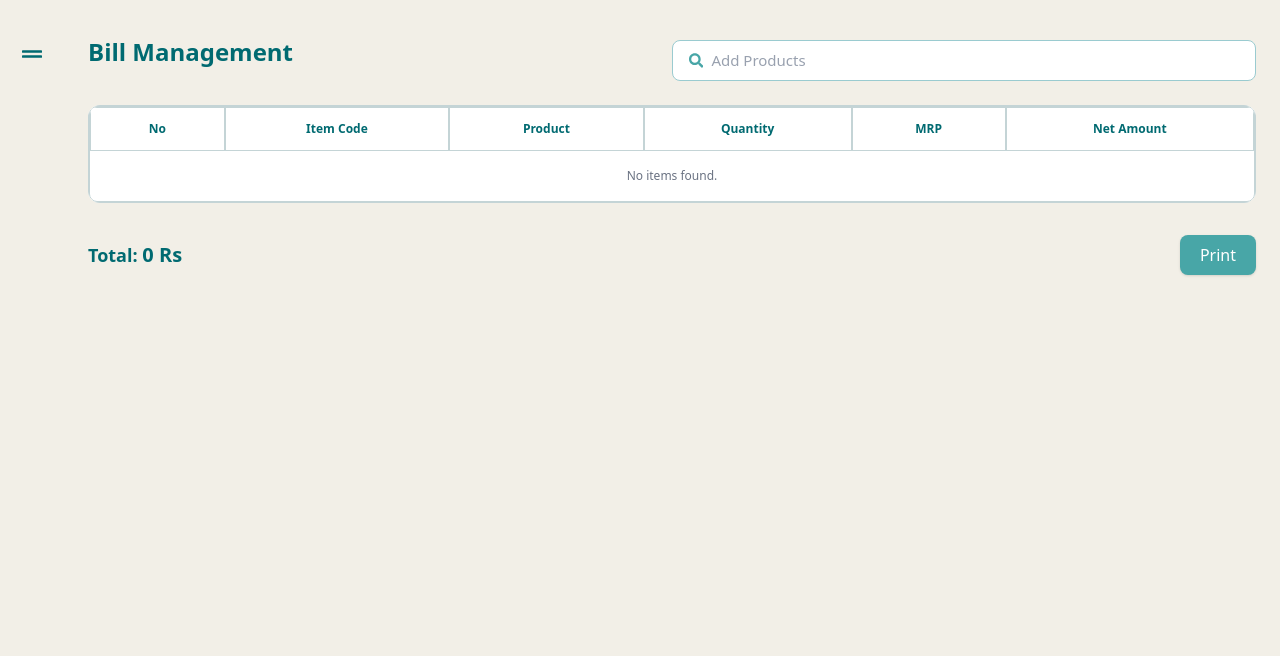
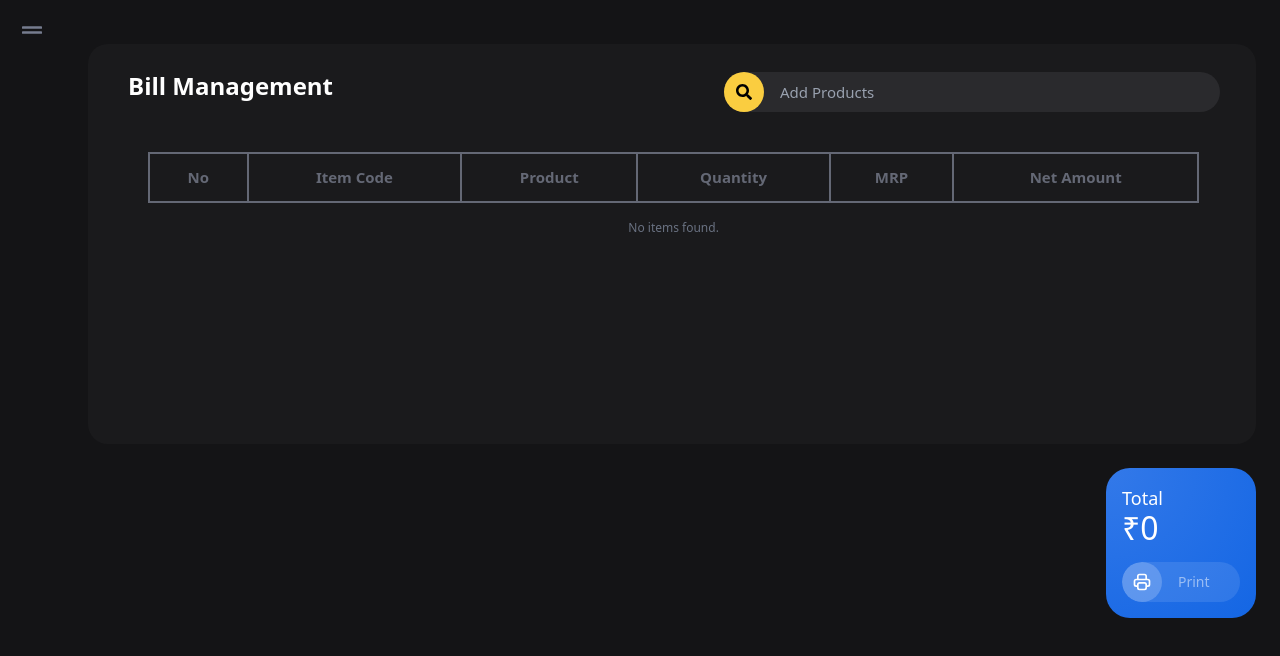
Before and after one commit to sunny-pixels/BillSwift, a React app in the folder frontend/: page /bill in a window 1280 px wide. Shown: the top 656 px of the page. Built offline with nearby package versions, Linux system fonts and the light colour scheme; the HTML template or start-up script is replaced by a standard one.

Commit message:
done backend and frontend

```diff
--- a/frontend/src/components/AddItemsBill.jsx
+++ /dev/null
@@ -1,9 +0,0 @@
-import React from 'react'
-
-const AddItemsBill = () => {
-  return (
-    <div>AddItemsBill</div>
-  )
-}
-
-export default AddItemsBill
--- a/frontend/src/components/AddItemsModal.jsx
+++ b/frontend/src/components/AddItemsModal.jsx
@@ -43,11 +43,11 @@ const AddItemsModal = ({ isOpen, onClose, onItemAdded }) => {
 
   return (
     <div className="fixed inset-0 backdrop-blur-sm flex items-center justify-center text-[15px] z-20">
-      <div className="bg-[#ecebe8] p-6 rounded-lg shadow-lg w-[auto] flex flex-col gap-10">
+      <div className="bg-[#202124] p-6 rounded-lg shadow-lg w-[500px] flex flex-col gap-5">
         <div className="flex justify-between items-center">
-          <h2 className="text-xl font-bold text-[#006A71]">Add Your Item</h2>
+          <h2 className="text-xl font-bold text-white">Add Your Item</h2>
           <button
-            className="text-gray-500 hover:text-[#48A6A7] text-3xl"
+            className="text-white hover:text-[#9594a0] text-3xl"
             onClick={onClose}
             type="button"
           >
@@ -56,9 +56,9 @@ const AddItemsModal = ({ isOpen, onClose, onItemAdded }) => {
         </div>
 
         <form className="flex flex-col" onSubmit={handleSubmit}>
-          <div className="flex gap-10">
+          <div className="flex flex-col gap-5">
             <input
-              className="border p-3 border-[#c4d4d6] focus-within:ring-1 outline-none focus-within:ring-[#48A6A7] rounded-lg"
+              className="border p-3 text-white focus-within:ring-1 outline-none rounded-lg"
               type="text"
               placeholder="Enter ItemCode"
               value={itemCode}
@@ -66,7 +66,7 @@ const AddItemsModal = ({ isOpen, onClose, onItemAdded }) => {
               required
             />
             <input
-              className="border p-3 border-[#c4d4d6] focus-within:ring-1 outline-none focus-within:ring-[#48A6A7] rounded-lg"
+              className="border p-3 text-white focus-within:ring-1 outline-none rounded-lg"
               type="text"
               placeholder="Enter Product"
               value={product}
@@ -74,7 +74,7 @@ const AddItemsModal = ({ isOpen, onClose, onItemAdded }) => {
               required
             />
             <input
-              className="border p-3 border-[#c4d4d6] focus-within:ring-1 outline-none focus-within:ring-[#48A6A7] rounded-lg"
+              className="border p-3 text-white focus-within:ring-1 outline-none rounded-lg"
               type="number"
               placeholder="Enter Quantity"
               value={quantity}
@@ -82,7 +82,7 @@ const AddItemsModal = ({ isOpen, onClose, onItemAdded }) => {
               required
             />
             <input
-              className="border p-3 border-[#c4d4d6] focus-within:ring-1 outline-none focus-within:ring-[#48A6A7] rounded-lg"
+              className="border p-3 text-white focus-within:ring-1 outline-none rounded-lg"
               type="number"
               placeholder="Enter Mrp"
               value={mrp}
@@ -92,7 +92,7 @@ const AddItemsModal = ({ isOpen, onClose, onItemAdded }) => {
           </div>
           <button
             type="submit"
-            className="bg-[#48A6A7] hover:bg-[#006A71] text-white font-bold py-2 px-4 mt-7 rounded self-end"
+            className="bg-[#0a66e5] hover:bg-[#9594a0] text-white font-bold py-2 px-4 mt-7 rounded self-end"
           >
             Save
           </button>
--- a/frontend/src/components/Button.jsx
+++ b/frontend/src/components/Button.jsx
@@ -1,12 +1,13 @@
 import React from "react";
 
-const Button = ({ name, onClick }) => {
+const Button = ({ name, onClick, icon }) => {
   return (
-    <div className="flex justify-end w-[auto] gap-7">
+    <div>
       <button
         onClick={onClick}
-        className="px-5 py-2 bg-[#48A6A7] hover:bg-[#006A71] text-white font-medium rounded-lg transition duration-200 shadow-sm"
+        className="flex items-center justify-center gap-3 px-5 py-2 bg-[#2a2a2d] hover:bg-[#767c8f] text-white font-medium rounded-[240px]"
       >
+        {icon}
         {name}
       </button>
     </div>
--- a/frontend/src/components/SearchItemBill.jsx
+++ b/frontend/src/components/SearchItemBill.jsx
@@ -42,7 +42,11 @@ const SearchItemBill = ({ onItemSelect, name, className }) => {
         .then((res) => res.json())
         .then((data) => {
           const filteredResults = data.filter((item) => {
-            return item && item.product && item.product.toLowerCase().includes(value.toLowerCase());
+            return (
+              item &&
+              item.product &&
+              item.product.toLowerCase().includes(value.toLowerCase())
+            );
           });
           setResults(filteredResults);
           setShowResults(true);
@@ -60,7 +64,9 @@ const SearchItemBill = ({ onItemSelect, name, className }) => {
 
   const handleResultClick = (result) => {
     // Set the formatted input
-    const formattedInput = `${result.product} - ${result.quantity || 1} - ${result.mrp || 0}`;
+    const formattedInput = `${result.product} - ${result.quantity || 1} - ${
+      result.mrp || 0
+    }`;
     setInput(formattedInput);
     setShowResults(false);
   };
@@ -80,7 +86,7 @@ const SearchItemBill = ({ onItemSelect, name, className }) => {
             product: product,
             quantity: quantity,
             mrp: mrp,
-            itemCode: "MANUAL-" + Date.now().toString().slice(-6)
+            itemCode: "MANUAL-" + Date.now().toString().slice(-6),
           };
 
           // Add item to table
@@ -107,13 +113,17 @@ const SearchItemBill = ({ onItemSelect, name, className }) => {
   };
 
   return (
-    <div className="relative w-full flex justify-center">
-      <div className={`flex items-center border border-[#9ACBD0] rounded-lg px-3 py-2 bg-white w-[90%] mt-4 focus-within:ring-2 focus-within:ring-[#48A6A7] transition duration-200 ${className}`}>
-        <FaSearch className="text-[#48A6A7] mr-2 text-[15px]" />
+    <div className="relative w-[85%] ml-20 flex justify-center">
+      <div
+        className={`w-full px-0 py-0 rounded-[240px] focus:outline-none flex items-center gap-4 bg-[#2a2a2d]`}
+      >
+        <div className="px-3 py-3 rounded-full flex items-center justify-center bg-[#facd40]">
+          <FaSearch className="text-black text-base" />
+        </div>
         <input
           type="text"
           placeholder={name}
-          className="outline-none bg-transparent w-full text-[15px] text-gray-800 placeholder-gray-400"
+          className="outline-none bg-transparent w-full text-[15px] text-white placeholder-gray-400"
           value={input}
           onChange={(e) => handleChange(e.target.value)}
           onFocus={() => {
@@ -126,10 +136,13 @@ const SearchItemBill = ({ onItemSelect, name, className }) => {
       </div>
 
       {/* Search Results */}
-      {showResults && results.length > 0 && input.trim() !== "" && !input.includes(" - ") && (
+      {showResults &&
+        results.length > 0 &&
+        input.trim() !== "" &&
+        !input.includes(" - ") && (
           <div
             ref={resultsRef}
-          className="absolute top-[60px] w-full bg-white border border-[#9ACBD0] rounded-lg flex flex-col shadow-md max-h-[200px] overflow-y-auto z-15 scrollbar-hide"
+            className="absolute top-[45px] w-full bg-[#2a2a2d] border rounded-lg flex flex-col shadow-md max-h-[200px] overflow-y-auto z-15 scrollbar-hide"
           >
             {results.map((result, index) => (
               <div
@@ -139,8 +152,8 @@ const SearchItemBill = ({ onItemSelect, name, className }) => {
                 tabIndex={0}
                 className={
                   selectedItem === index
-                  ? "p-3 bg-[#F2EFE7] text-[#006A71] font-medium text-[13px] cursor-pointer focus:outline-none"
-                  : "p-3 hover:bg-[#F2EFE7] text-gray-700 font-medium text-[13px] cursor-pointer focus:outline-none focus:bg-[#F2EFE7] transition-colors duration-150"
+                    ? "p-3 bg-[#767c8f] text-white font-medium text-[13px] cursor-pointer focus:outline-none"
+                    : "p-3 hover:bg-[#767c8f] text-white font-medium text-[13px] cursor-pointer focus:outline-none focus:bg-[#F2EFE7] transition-colors duration-150"
                 }
               >
                 {result?.product || "No Item Code"}
--- a/frontend/src/components/SearchItemInventory.jsx
+++ b/frontend/src/components/SearchItemInventory.jsx
@@ -1,7 +1,7 @@
 import React, { useState, useEffect, useRef } from "react";
 import { FaSearch } from "react-icons/fa";
 
-const SearchItemInventory = ({ onItemHighlight, name, className }) => {
+const SearchItemInventory = ({ onItemHighlight, name }) => {
   const [input, setInput] = useState("");
   const [results, setResults] = useState([]);
   const [showResults, setShowResults] = useState(true);
@@ -88,13 +88,17 @@ const SearchItemInventory = ({ onItemHighlight, name, className }) => {
   };
 
   return (
-    <div className="relative w-full flex justify-center">
-      <div className={`flex items-center border border-[#9ACBD0] rounded-lg px-3 py-2 bg-white w-[90%] mt-4 focus-within:ring-2 focus-within:ring-[#48A6A7] transition duration-200 ${className}`}>
-        <FaSearch className="text-[#48A6A7] mr-2 text-[15px]" />
+    <div className="relative w-[85%] ml-20 flex justify-center">
+      <div
+        className={`w-full px-0 py-0 rounded-[240px] focus:outline-none flex items-center gap-4 bg-[#2a2a2d]`}
+      >
+        <div className="px-3 py-3 rounded-full flex items-center justify-center bg-[#facd40]">
+          <FaSearch className="text-black text-base" />
+        </div>
         <input
           type="text"
           placeholder={name}
-          className="outline-none bg-transparent w-full text-[15px] text-gray-800 placeholder-gray-400"
+          className="outline-none bg-transparent w-full text-[15px] text-white placeholder-gray-400"
           value={input}
           onChange={(e) => handleChange(e.target.value)}
           onKeyDown={handleKeyDown}
@@ -102,12 +106,10 @@ const SearchItemInventory = ({ onItemHighlight, name, className }) => {
       </div>
 
       {/* Search Results */}
-      {showResults &&
-        results.length > 0 &&
-        input.trim() !== "" && (
+      {showResults && results.length > 0 && input.trim() !== "" && (
         <div
           ref={resultsRef}
-            className="absolute top-[60px] w-full bg-white border border-[#9ACBD0] rounded-lg flex flex-col shadow-md max-h-[200px] overflow-y-auto z-15 scrollbar-hide"
+          className="absolute top-[45px] w-full bg-[#2a2a2d] border rounded-lg flex flex-col shadow-md max-h-[200px] overflow-y-auto z-15 scrollbar-hide"
         >
           {results.map((result, index) => (
             <div
@@ -117,8 +119,8 @@ const SearchItemInventory = ({ onItemHighlight, name, className }) => {
               tabIndex={0}
               className={
                 selectedItem === index
-                    ? "p-3 bg-[#F2EFE7] text-[#006A71] font-medium text-[13px] cursor-pointer focus:outline-none"
-                    : "p-3 hover:bg-[#F2EFE7] text-gray-700 font-medium text-[13px] cursor-pointer focus:outline-none focus:bg-[#F2EFE7] transition-colors duration-150"
+                  ? "p-3 bg-[#767c8f] text-white font-medium text-[13px] cursor-pointer focus:outline-none"
+                  : "p-3 hover:bg-[#767c8f] text-white font-medium text-[13px] cursor-pointer focus:outline-none focus:bg-[#F2EFE7] transition-colors duration-150"
               }
             >
               {result?.product || "No Item Code"}
--- a/frontend/src/components/SlideBar.jsx
+++ b/frontend/src/components/SlideBar.jsx
@@ -14,9 +14,9 @@ const SlideBar = () => {
   const [isOpen, setIsOpen] = useState(false);
 
   return (
-    <div className="w-[5%] h-screen flex flex-col items-center justify-betwee text-[#006A71] py-5">
+    <div className="w-[5%] h-screen flex flex-col items-center justify-betwee text-[#767c8f] py-5">
       <FaGripLines
-        className="text-xl cursor-pointer hover:text-blue-400 transition mt-6"
+        className="text-xl cursor-pointer hover:text-blue-400 transition"
         onClick={() => setIsOpen(!isOpen)}
       />
 
--- a/frontend/src/components/Table.jsx
+++ b/frontend/src/components/Table.jsx
@@ -54,22 +54,30 @@ const Table = ({ items, setItems, highlightedItemId }) => {
 
   return (
     <>
-      <div className="w-full rounded-lg shadow-lg border border-[#c4d4d6] text-[12px]">
-        <div className="relative max-h-[452px] overflow-y-auto scrollbar-hide border border-[#c4d4d6] rounded-lg">
-          <table className="w-full border-separate border-spacing-0">
-            <thead className="sticky top-0 z-10 bg-white text-[#006A71]">
-              <tr className="border-b border-[#c4d4d6]">
-                <th className="border border-[#c4d4d6] px-6 py-3">No</th>
-                <th className="border border-[#c4d4d6] px-6 py-3">Item Code</th>
-                <th className="border border-[#c4d4d6] px-6 py-3">Product</th>
-                <th className="border border-[#c4d4d6] px-6 py-3">Quantity</th>
-                <th className="border border-[#c4d4d6] px-6 py-3">MRP</th>
-                <th className="border border-[#c4d4d6] px-6 py-3">
+      <div className="w-full text-[12px]">
+        <div className="max-h-[244px] w-[90%] overflow-y-auto ml-15 mt-10 scrollbar-hide">
+          <table className="w-full">
+            <thead className="border-2">
+              <tr className="text-[#646875]">
+                <th className="font-bold text-[15px] px-3 py-3 border-2">No</th>
+                <th className="font-bold text-[15px] px-3 py-3 border-2">
+                  Item Code
+                </th>
+                <th className="font-bold text-[15px] px-3 py-3 border-2">
+                  Product
+                </th>
+                <th className="font-bold text-[15px] px-3 py-3 border-2">
+                  Quantity
+                </th>
+                <th className="font-bold text-[15px] px-3 py-3 border-2">
+                  MRP
+                </th>
+                <th className="font-bold text-[15px] px-3 py-3 border-2">
                   Net Amount
                 </th>
               </tr>
             </thead>
-            <tbody className="divide-y divide-[#9ACBD0]">
+            <tbody className="">
               {items && items.length > 0 ? (
                 items.map((i, index) => {
                   const isHighlighted =
@@ -82,15 +90,15 @@ const Table = ({ items, setItems, highlightedItemId }) => {
                       // Set ref conditionally only for the highlighted row
                       ref={isHighlighted ? highlightedRowRef : null}
                       className={`
-                      border-b transition-all duration-100
+                      transition-all duration-100 border-2 border-[#767c8f]
                       ${
                         isHighlighted
-                          ? "bg-[#c4d4d6] font-medium scale-[1.01] shadow-md"
-                          : "hover:bg-gray-50"
+                          ? "bg-[#0a66e5] font-medium scale-[1.01] shadow-md"
+                          : "hover:bg-gray-800"
                       }
                     `}
                     >
-                      <td className="border border-[#c4d4d6] px-6 py-3 text-center cursor-pointer group relative">
+                      <td className="px-3 py-3 text-center font-sm text-[15px] text-white cursor-pointer group relative  border-2 border-[#767c8f]">
                         <span>{index + 1}</span>
                         <div className="absolute inset-0 flex items-center justify-center opacity-0 group-hover:opacity-100 transition-opacity">
                           <HiPencilAlt
@@ -99,28 +107,28 @@ const Table = ({ items, setItems, highlightedItemId }) => {
                           />
                         </div>
                       </td>
-                      <td className="border border-[#c4d4d6] px-6 py-3 text-center">
+                      <td className="px-3 py-3 text-center font-sm text-[15px] text-white border-2 border-[#767c8f]">
                         {/* {i.itemCode} */}
                         {"MANUAL-" +
                           Math.floor(100000 + Math.random() * 900000)}
                       </td>
-                      <td className="border border-[#c4d4d6] px-6 py-3 text-center">
+                      <td className="px-3 py-3 text-center font-sm text-[15px] text-white border-2 border-[#767c8f]">
                         {i.product.charAt(0).toUpperCase() + i.product.slice(1)}
                       </td>
 
-                      <td className="border border-[#c4d4d6] px-6 py-3 text-center cursor-pointer group">
+                      <td className="px-3 py-3 text-center font-sm text-[15px] text-white cursor-pointer group border-2 border-[#767c8f]">
                         {/* <div className="flex items-center justify-center space-x-2"> */}
                         {i.quantity}
                         {/* </div> */}
                       </td>
 
-                      <td className="border border-[#c4d4d6] px-6 py-3 text-center cursor-pointer group">
+                      <td className="px-3 py-3 text-center font-sm text-[15px] text-white cursor-pointer group border-2 border-[#767c8f]">
                         {/* <div className="flex items-center justify-center space-x-2"> */}
                         {i.mrp}
                         {/* </div> */}
                       </td>
 
-                      <td className="border border-[#c4d4d6] px-6 py-3 text-center cursor-pointer group">
+                      <td className="px-3 py-3 text-center font-sm text-[15px] text-white cursor-pointer group border-2 border-[#767c8f]">
                         <div className="flex items-center justify-between w-full px-4">
                           <span className="flex-1 text-center">{i.netamt}</span>
                           <MdDelete
--- a/frontend/src/pages/BillPage.jsx
+++ b/frontend/src/pages/BillPage.jsx
@@ -128,21 +128,20 @@ const BillPage = () => {
   };
 
   return (
-    <div className="flex h-screen bg-[#F2EFE7]">
+    <div className="flex h-screen bg-[#141416]">
       <SlideBar />
       <div className="flex-1 flex flex-col p-6">
+        <div className=" bg-[#1A1A1C] mt-5 rounded-[20px] h-[400px]">
           <div className="flex items-center justify-between mb-6">
-          <h1 className="text-2xl font-bold text-[#006A71]">Bill Management</h1>
-          <div className="relative w-1/2">
-            <SearchItemBill
-              onItemSelect={addItem}
-              name="Add Products"
-              className="w-full px-4 py-2 border border-[#9ACBD0] rounded-lg focus:outline-none focus:ring-2 focus:ring-[#48A6A7]"
-            />
+            <h1 className="text-2xl font-bold text-white pl-10 pt-4">
+              Bill Management
+            </h1>
+            <div className="relative w-1/2 mt-7 mr-7">
+              <SearchItemBill onItemSelect={addItem} name="Add Products" />
             </div>
           </div>
 
-        <div className="flex max-h-[452px] bg-white rounded-xl overflow-hidden">
+          <div>
             <Table
               items={items}
               setItems={setItems}
@@ -152,15 +151,54 @@ const BillPage = () => {
               highlightClassName="bg-[#9ACBD0] bg-opacity-30"
             />
           </div>
+        </div>
 
-        <div className="flex justify-between items-center mt-8">
-          <div className="text-lg font-bold text-[#006A71]">
-            Total: <span className="text-xl">{items.reduce((sum, item) => sum + (item?.netamt || 0), 0).toLocaleString()} Rs</span>
+        <div className="flex flex-col items-end mt-6">
+          <div className="relative w-[150px] h-[150px] rounded-[24px] overflow-hidden">
+            <div className="absolute inset-0 bg-[radial-gradient(circle_at_top_left,_#3379E9,_#1466e4)]"></div>
+            <div className="relative z-10 h-full flex flex-col justify-between p-4">
+              <div>
+                <div className="text-white text-lg font-medium">Total</div>
+                <div className="text-white text-[32px] font-medium leading-none ">
+                  ₹
+                  {items
+                    .reduce((sum, item) => sum + (item?.netamt || 0), 0)
+                    .toLocaleString()}
                 </div>
-          <Button
-            name="Print"
-            onClick={generatePDF}
+              </div>
+              <div className="relative w-full h-10 bg-white/10 rounded-full overflow-hidden">
+                <div className="absolute left-0 top-0 h-full flex items-center pl-4">
+                  <span className="text-white/50 text-sm ml-10">Print</span>
+                </div>
+                <button
+                  onClick={(e) => {
+                    const button = e.currentTarget;
+                    button.style.transform = "translateX(calc(118px - 100%))";
+                    setTimeout(() => {
+                      generatePDF();
+                      button.style.transform = "translateX(0)";
+                    }, 500);
+                  }}
+                  className="absolute left-0 top-0 flex items-center justify-center bg-white/20 hover:bg-white/30 transition-all duration-500 ease-in-out rounded-full w-10 h-10 transform"
+                >
+                  <svg
+                    xmlns="http://www.w3.org/2000/svg"
+                    className="h-5 w-5 text-white"
+                    fill="none"
+                    viewBox="0 0 24 24"
+                    stroke="currentColor"
+                    strokeWidth={2}
+                  >
+                    <path
+                      strokeLinecap="round"
+                      strokeLinejoin="round"
+                      d="M17 17h2a2 2 0 002-2v-4a2 2 0 00-2-2H5a2 2 0 00-2 2v4a2 2 0 002 2h2m2 4h6a2 2 0 002-2v-4a2 2 0 00-2-2H9a2 2 0 00-2 2v4a2 2 0 002 2zm8-12V5a2 2 0 00-2-2H9a2 2 0 00-2 2v4h10z"
                     />
+                  </svg>
+                </button>
+              </div>
+            </div>
+          </div>
         </div>
       </div>
     </div>
```
Also changed, not shown: frontend/src/pages/HomePage.jsx (+16 -16 lines), frontend/src/pages/InventoryPage.jsx (+51 -15 lines). Lines whose indentation alone changed are shown as unchanged.
